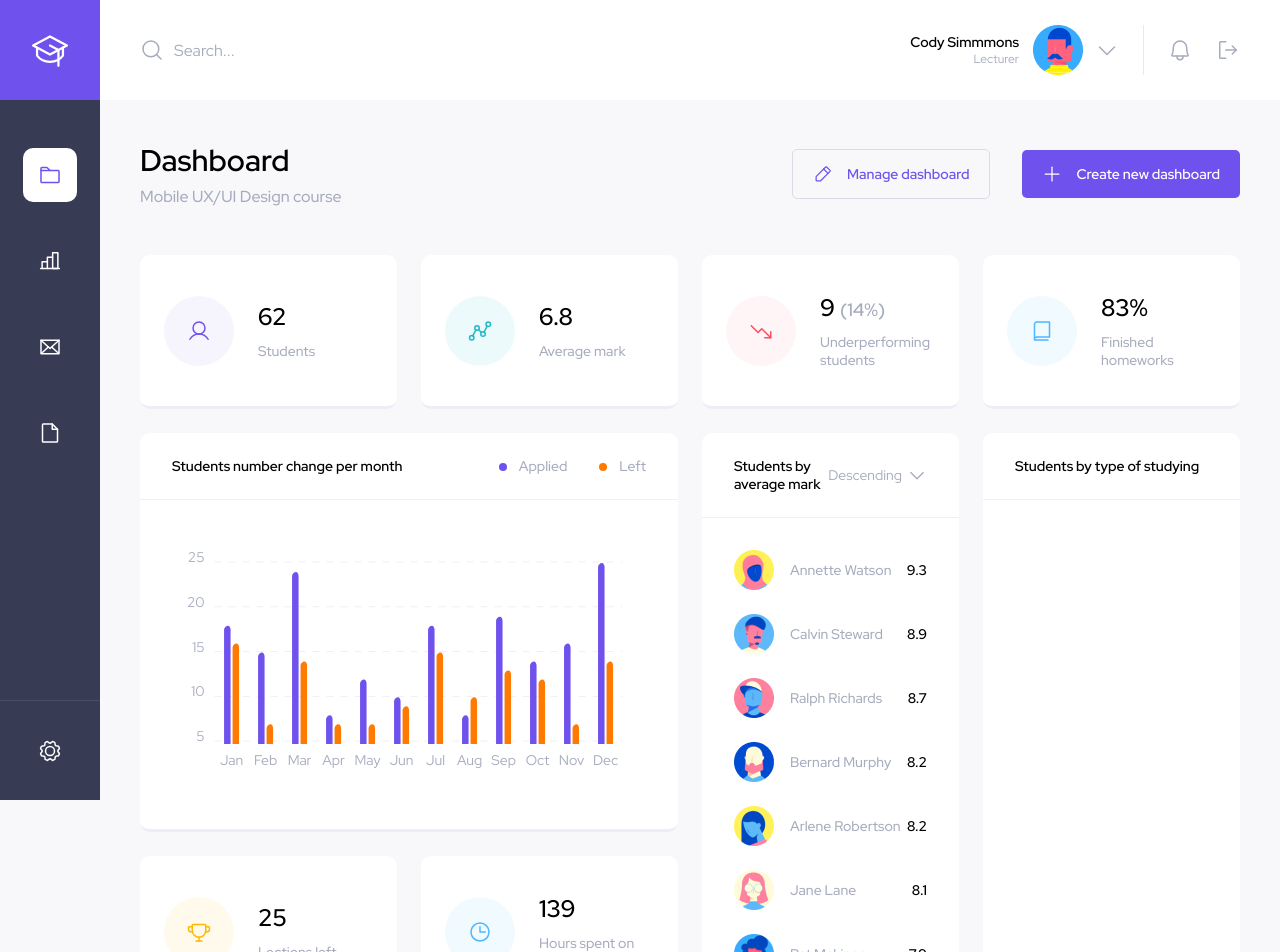
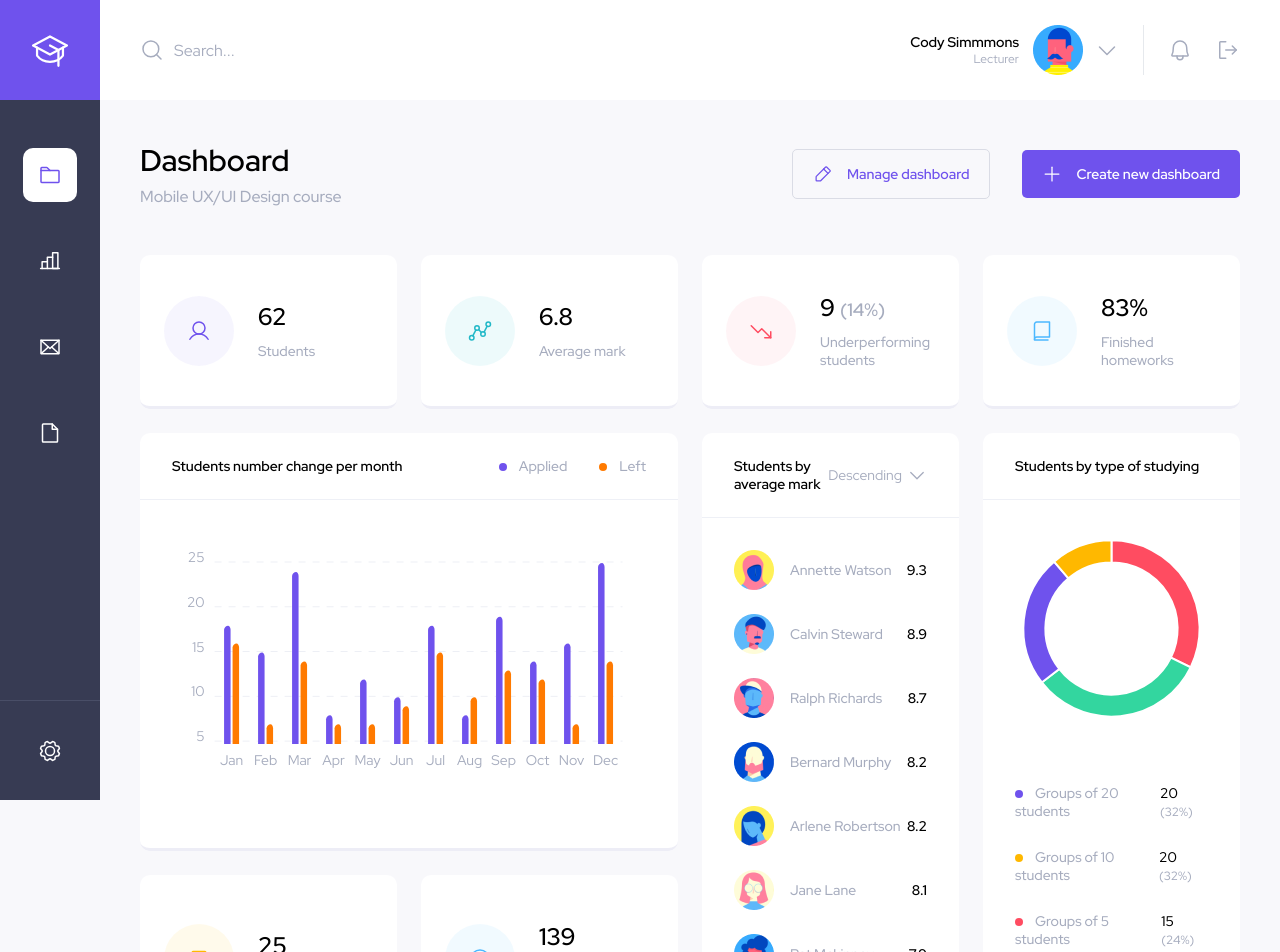
Before and after one commit to ClodoaldoDantas/courses, a React (Vite) app: page / in a window 1280 px wide. Shown: the top 952 px of the page. Built offline with nearby package versions, Linux system fonts and the light colour scheme.

Commit message:
feat: Donut Chart

```diff
--- a/src/components/CircleIcon/styles.ts
+++ b/src/components/CircleIcon/styles.ts
@@ -27,8 +27,8 @@ export const CircleIconContainer = styled.div<CircleIconContainerProps>`
   ${(props) =>
     props.variant === 'green' &&
     css`
-      background: ${rgba(props.theme.colors.green500, 0.08)};
-      color: ${props.theme.colors.green500};
+      background: ${rgba(props.theme.colors.green400, 0.08)};
+      color: ${props.theme.colors.green400};
     `}
 
   ${(props) =>
--- /dev/null
+++ b/src/components/DonutChart.tsx
@@ -0,0 +1,47 @@
+import { ApexOptions } from 'apexcharts'
+import ReactApexChart from 'react-apexcharts'
+import { useTheme } from 'styled-components'
+
+export function DonutChart() {
+  const theme = useTheme()
+
+  const options: ApexOptions = {
+    chart: {
+      type: 'donut',
+      width: 220,
+    },
+    plotOptions: {
+      pie: {
+        donut: {
+          size: '75%',
+        },
+      },
+    },
+    dataLabels: {
+      enabled: false,
+    },
+    legend: {
+      show: false,
+    },
+    tooltip: {
+      enabled: false,
+    },
+    colors: [
+      theme.colors.red500,
+      theme.colors.green500,
+      theme.colors.purple500,
+      theme.colors.yellow500,
+    ],
+  }
+
+  const series = [20, 20, 15, 7]
+
+  return (
+    <ReactApexChart
+      height={220}
+      options={options}
+      series={series}
+      type="donut"
+    />
+  )
+}
--- a/src/pages/Home/index.tsx
+++ b/src/pages/Home/index.tsx
@@ -9,11 +9,12 @@ import {
   Trophy,
   User,
 } from 'phosphor-react'
+
 import { BarChart } from '../../components/BarChart'
-
 import { Button } from '../../components/Button'
 import { SimpleCard, Card } from '../../components/Card'
 import { CircleIcon } from '../../components/CircleIcon'
+import { DonutChart } from '../../components/DonutChart'
 import { UserList } from '../../components/UserList'
 import * as S from './styles'
 
@@ -111,6 +112,40 @@ export function Home() {
           <header>
             <h3>Students by type of studying</h3>
           </header>
+
+          <div className="content">
+            <DonutChart />
+
+            <S.DonutChartLegend>
+              <S.DonutChartLegendItem>
+                <span>Groups of 20 students</span>
+                <p>
+                  20 <small>(32%)</small>
+                </p>
+              </S.DonutChartLegendItem>
+
+              <S.DonutChartLegendItem>
+                <span>Groups of 10 students</span>
+                <p>
+                  20 <small>(32%)</small>
+                </p>
+              </S.DonutChartLegendItem>
+
+              <S.DonutChartLegendItem>
+                <span>Groups of 5 students</span>
+                <p>
+                  15 <small>(24%)</small>
+                </p>
+              </S.DonutChartLegendItem>
+
+              <S.DonutChartLegendItem>
+                <span>Groups of 20 students</span>
+                <p>
+                  7 <small>(12%)</small>
+                </p>
+              </S.DonutChartLegendItem>
+            </S.DonutChartLegend>
+          </div>
         </Card>
 
         <SimpleCard className="card-lections-left">
--- a/src/pages/Home/styles.ts
+++ b/src/pages/Home/styles.ts
@@ -144,6 +144,60 @@ export const BarChatLegend = styled.div`
   }
 `
 
+export const DonutChartLegend = styled.ul`
+  margin-top: 3.5rem;
+  list-style: none;
+
+  li + li {
+    margin-top: 1.75rem;
+  }
+`
+
+export const DonutChartLegendItem = styled.li`
+  display: flex;
+  align-items: center;
+  justify-content: space-between;
+  font-size: ${(props) => props.theme.fontSizes.sm};
+
+  span {
+    color: ${(props) => props.theme.colors.gray400};
+
+    &::before {
+      content: '';
+      height: 8px;
+      width: 8px;
+      display: inline-block;
+      border-radius: 50%;
+      margin-right: 0.75rem;
+    }
+  }
+
+  p {
+    color: ${(props) => props.theme.colors.black};
+  }
+
+  small {
+    font-size: ${(props) => props.theme.fontSizes.xs};
+    color: ${(props) => props.theme.colors.gray400};
+  }
+
+  &:first-child span::before {
+    background-color: ${(props) => props.theme.colors.purple500};
+  }
+
+  &:nth-child(2) span::before {
+    background-color: ${(props) => props.theme.colors.yellow500};
+  }
+
+  &:nth-child(3) span::before {
+    background-color: ${(props) => props.theme.colors.red500};
+  }
+
+  &:last-child span::before {
+    background-color: ${(props) => props.theme.colors.green500};
+  }
+`
+
 export const SortButton = styled.button`
   display: flex;
   align-items: center;
--- a/src/styles/themes/default.ts
+++ b/src/styles/themes/default.ts
@@ -24,7 +24,8 @@ export const defaultTheme = {
     gray100: '#EEF0F6',
     gray50: '#F8F8FB',
     purple500: '#6F52ED',
-    green500: '#21B8C7',
+    green400: '#21B8C7',
+    green500: '#33D69F',
     red500: '#FF4C61',
     blue500: '#4CB8FF',
     yellow500: '#FFB800',
```
